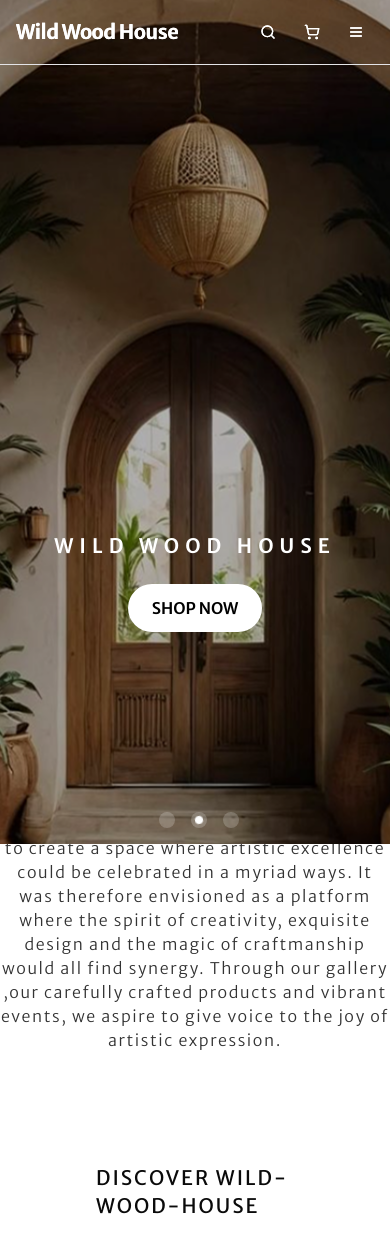
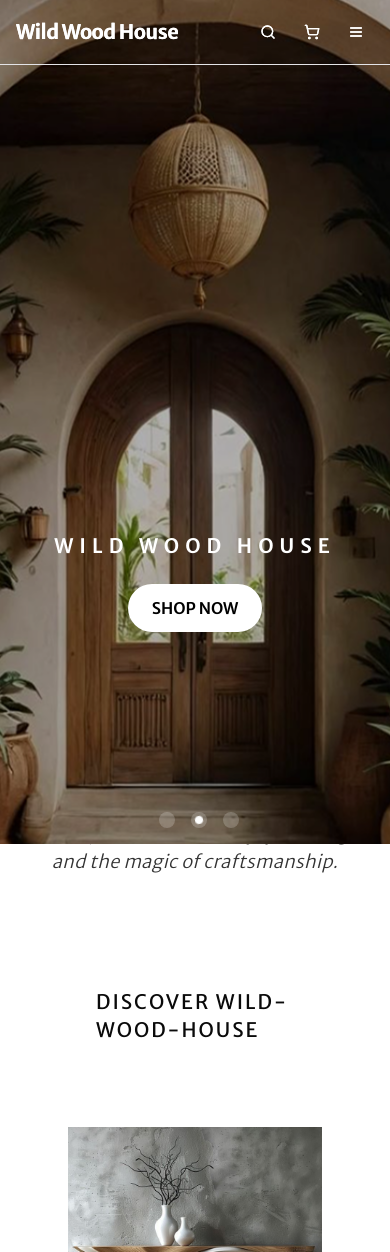
Before and after one commit to gauravver13/wild-wood-house, a Next.js app: page / in a window 390 px wide. Shown: the top 1252 px of the page. Built offline with nearby package versions, Linux system fonts and the light colour scheme.

Commit message:
fix design bugs by himanshu kumar

```diff
--- a/src/app/page.tsx
+++ b/src/app/page.tsx
@@ -7,6 +7,7 @@ import ProductCard from "@/components/productCard"
 import { InfiniteMovingCards } from "@/components/ui/infinite-moving-cards"
 import Banner from "@/components/ui/bannerHero"
 import BannerHero from "@/components/ui/bannerHero"
+import Aboutus from "@/components/AboutUs"
 
 
 
@@ -92,13 +93,14 @@ export default function Home() {
 
         </section>
 
-        {/* BRIEFING ABOUT US  */}
+        {/* BRIEFING ABOUT US
         <section className="relative pt-12 mt-4">
             <div className="mb-5 w-full leading-normal text-center text-primary tracking-wider font-semibold">Welcome to Wild Wood House</div>
             <p className="mb-8 w-full font-light leading-normal text-center text-primary tracking-wider">We celebrate creativity and design, revel in handcrafted beauty and honor culture and community.</p>
 
             <p className=" w-full font-light leading-normal text-center text-primary flex flex-wrap lg:px-44 sm:px-24 md:px-36 tracking-widest">Wild Wood House was born from the desire to create a space where artistic excellence could be celebrated in a myriad ways. It was therefore envisioned as a platform where the spirit of creativity, exquisite design and the magic of craftmanship would all find synergy. Through our gallery ,our carefully crafted products and vibrant events, we aspire to give voice to the joy of artistic expression.</p>
-        </section>
+        </section> */}
+        <Aboutus />
 
         {/* Explore by Category Section  */}
         <div className="flex relative sm:w-full px-4 flex-col my-24 items-center">
--- /dev/null
+++ b/src/components/AboutUs.tsx
@@ -0,0 +1,53 @@
+// export default function Aboutus() {
+//     return (
+//         <>
+//             {/* BRIEFING ABOUT US  */}
+//             <section className="relative pt-12 mt-4">
+//                 <div className="mb-5 w-full leading-normal text-center text-primary tracking-wider font-semibold">
+//                     Welcome to Wild Wood House
+//                 </div>
+
+//                 <p className="mb-8 w-full font-light leading-normal text-center text-primary tracking-wider italic">
+//                     We celebrate creativity and design, revel in handcrafted beauty and honor culture and community.
+//                 </p>
+
+//                 <p className="w-full font-light leading-normal text-center text-primary flex flex-wrap lg:px-44 sm:px-24 md:px-36 tracking-widest italic">
+//                     Wild Wood House was born from the desire to create a space where artistic excellence could be celebrated in a myriad ways. It was therefore envisioned as a platform where the spirit of creativity, exquisite design and the magic of craftmanship would all find synergy. Through our gallery, our carefully crafted products and vibrant events, we aspire to give voice to the joy of artistic expression.
+//                 </p>
+//             </section>
+//         </>
+//     );
+// }
+
+
+// export default function Aboutus() {
+//   return (
+//     <section className="relative pt-12 mt-4 px-6 lg:px-32 text-center">
+//       <h2 className="text-primary font-semibold tracking-wide text-xl mb-4">
+//         Welcome to Wild Wood House
+//       </h2>
+//       <p className="text-primary text-lg font-light italic tracking-wide">
+//         A home for artistic expression and handcrafted beauty — where creativity, culture, and community come together.
+//         <br />
+//         From curated products to vibrant events, we celebrate the joy of design and the magic of craftsmanship.
+//       </p>
+//     </section>
+//   );
+// }
+
+
+
+export default function Aboutus() {
+  return (
+    <section className="relative pt-12 mt-4 px-6 lg:px-32 text-center">
+      <h2 className="text-primary font-semibold tracking-wide text-xl mb-4">
+        Welcome to Wild Wood House
+      </h2>
+      <p className="text-primary text-lg font-light italic tracking-wide">
+        A home for artistic expression beauty — where creativity, culture, and community come together.
+        <br />
+        From curated products to vibrant events, we celebrate the joy of design and the magic of craftsmanship.
+      </p>
+    </section>
+  );
+}
--- a/src/components/Navbar.tsx
+++ b/src/components/Navbar.tsx
@@ -42,8 +42,8 @@ export function Navbar() {
   return (
     <header className="fixed top-0 left-0 right-0 z-50 bg-transparent border-opacity-100 border-b border-zinc-200 transition-all duration-300 ease-in-out group text-white">
       <div
-        className={`absolute inset-0 bg-red-600 transform origin-top transition-transform duration-300 ease-in-out ${
-          isScrolled ? "scale-y-100" : "scale-y-0"
+        className={`absolute inset-0 bg-black text-white opacity-50 transform origin-top transition-transform duration-300 ease-in-out ${
+          isScrolled ? "scale-y-100" : "scale-y-0 "
         }`}
       />
       <div className="relative container mx-auto px-4 lg:px-8">
@@ -62,7 +62,7 @@ export function Navbar() {
               <Link
                 key={category}
                 href={`/category/${category.toLowerCase().replace(" ", "-")}`}
-                className="relative z-10 text-sm font-medium text-zinc-700 transition-colors duration-300 hover:text-primary group-hover:text-white/90 hover:group-hover:text-white"
+                className="relative z-10 text-sm font-medium transition-colors duration-300 hover:text-primary group-hover:text-white/90 hover:group-hover:text-white"
               >
                 {category}
               </Link>
```
